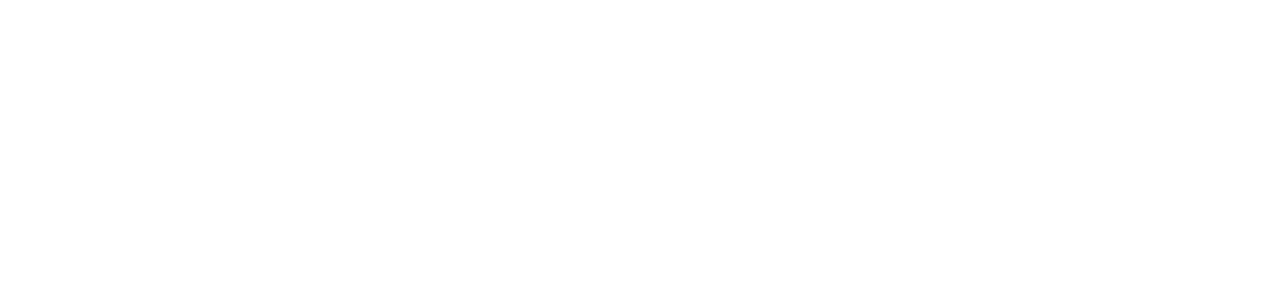
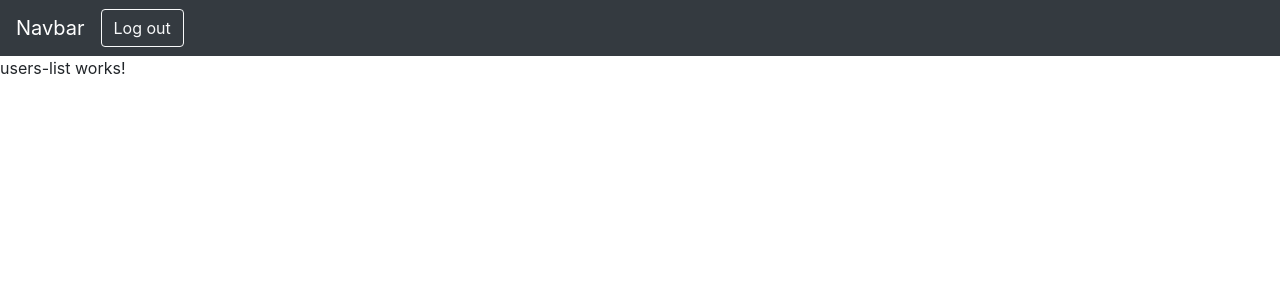
Before and after one commit to dm-93/oybek-api-project, an Angular app: page /users in a window 1280 px wide. Before the commit this address led to /. Shown: the top 300 px of the page. Built offline with nearby package versions, Linux system fonts and the light colour scheme.

Commit message:
Created user-list.component.ts add routes

```diff
--- a/src/app/app-routing.module.ts
+++ b/src/app/app-routing.module.ts
@@ -5,13 +5,15 @@
 import { HomePageComponent } from './components/home-page/home-page.component';
 import { RegistrationComponent } from './components/registration/registration.component';
 import { AuthGuard } from './shared/guards/auth.guard';
+import { UsersListComponent } from './components/users-list/users-list.component';
 
 
 const routes: Routes = [
     {
       path: '', component: MainLayoutComponent, children: [
       { path: '', redirectTo: 'login', pathMatch: 'full' },
-      { path: '', component: HomePageComponent, canActivate: [AuthGuard] }
+      { path: '', component: HomePageComponent, canActivate: [AuthGuard] },
+      { path: 'users', component: UsersListComponent }
     ]
   },
   { path: 'login', component: LoginComponent },
--- a/src/app/app.module.ts
+++ b/src/app/app.module.ts
@@ -10,6 +10,7 @@
 import { TokenInterceptor } from './shared/services/token.interceptor';
 import { HomePageComponent } from './components/home-page/home-page.component';
 import { RegistrationComponent } from './components/registration/registration.component';
+import { UsersListComponent } from './components/users-list/users-list.component';
 
 const INTERCEPTOR_PROVIDER: Provider = {
   provide: HTTP_INTERCEPTORS,
@@ -23,7 +24,8 @@
     LoginComponent,
     MainLayoutComponent,
     HomePageComponent,
-    RegistrationComponent
+    RegistrationComponent,
+    UsersListComponent
   ],
   imports: [
     BrowserModule,
--- a/src/app/components/main-layout/main-layout.component.html
+++ b/src/app/components/main-layout/main-layout.component.html
@@ -6,7 +6,7 @@
     <div class="collapse navbar-collapse" id="navbarNavAltMarkup">
       <div class="navbar-nav" *ngIf="isAdmin; else notAdmin">
         <a class="nav-item nav-link active list-group-item-dark" href="#">Home <span class="sr-only">(current)</span></a>
-        <a class="nav-item nav-link" href="#">Users List</a>
+        <a class="nav-item nav-link" [routerLink] = "['/users']">All Users</a>
         <a class="nav-item nav-link" href="#">Pricing</a>
         <a class="nav-item nav-link disabled" href="#">Disabled</a>
       </div>
--- /dev/null
+++ b/src/app/components/users-list/users-list.component.html
@@ -0,0 +1 @@
+<p>users-list works!</p>
--- /dev/null
+++ b/src/app/components/users-list/users-list.component.ts
@@ -0,0 +1,15 @@
+import { Component, OnInit } from '@angular/core';
+
+@Component({
+  selector: 'app-users-list',
+  templateUrl: './users-list.component.html',
+  styleUrls: ['./users-list.component.css']
+})
+export class UsersListComponent implements OnInit {
+
+  constructor() { }
+
+  ngOnInit() {
+  }
+
+}
```
Also changed, not shown: src/app/components/users-list/users-list.component.css (added).
